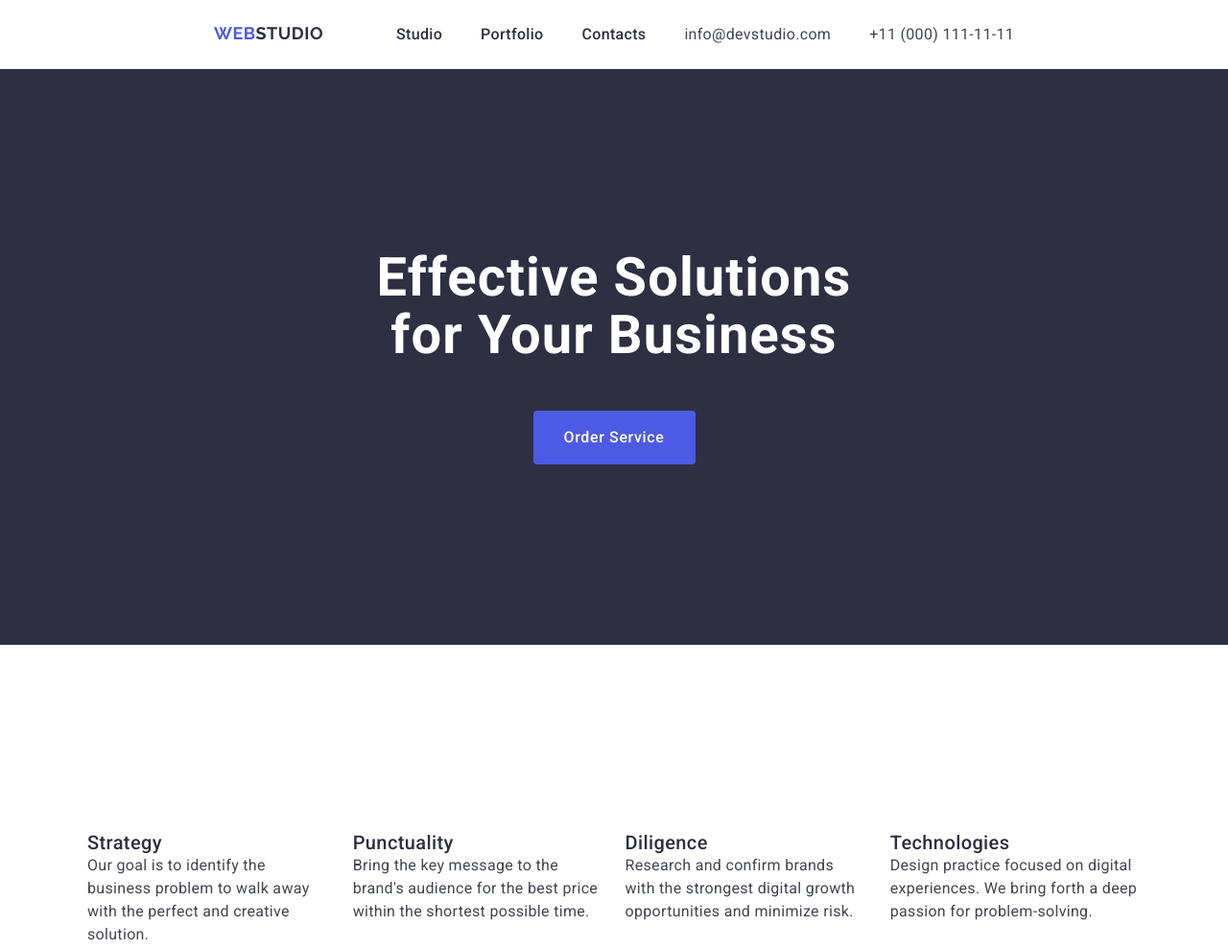
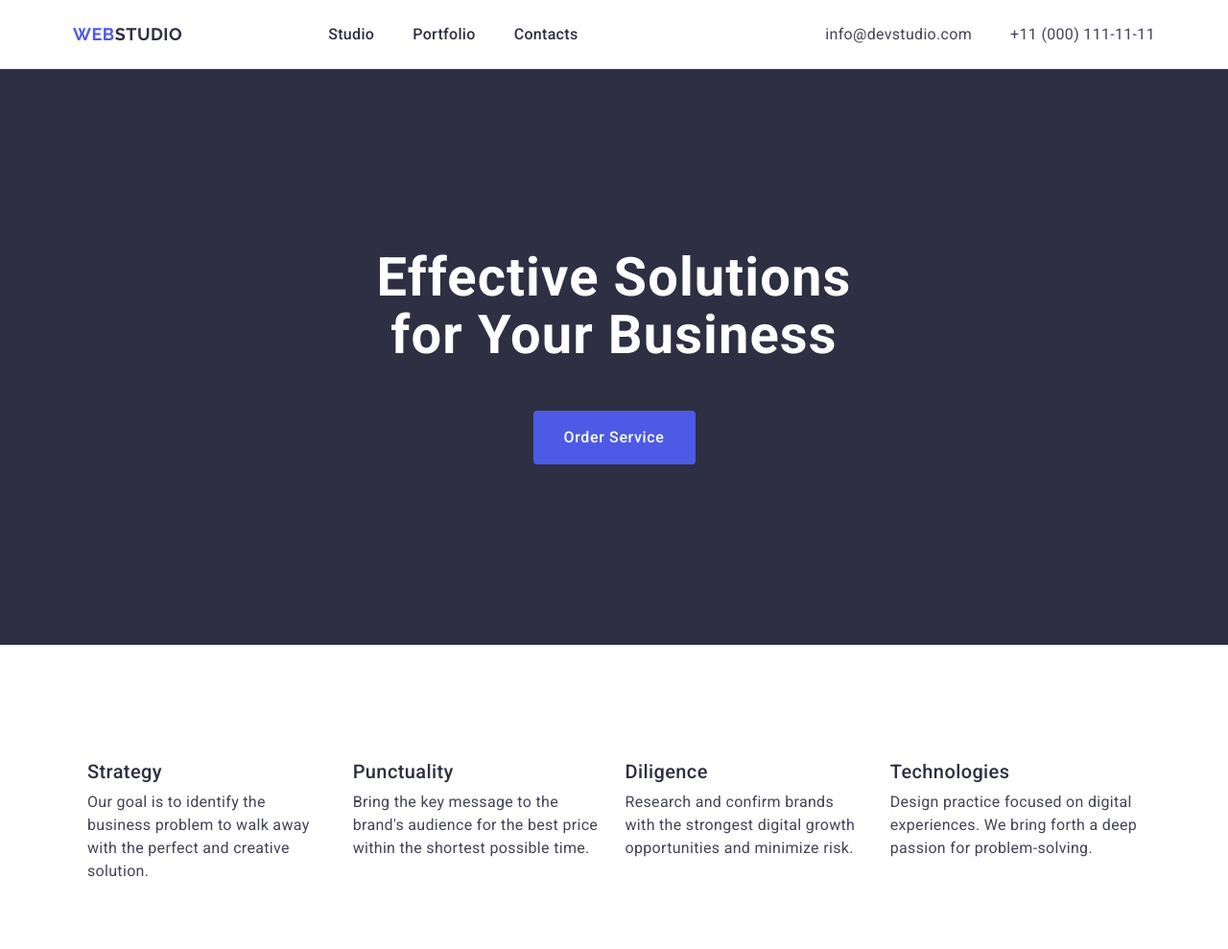
Before and after one commit to viktoriaabc/goit-markup-hw-03, a plain HTML site: page index.html in a window 1280 px wide. Shown: the top 989 px of the page at 96% size. Drawn offline with nearby package versions, Linux system fonts and the light colour scheme.

Commit message:
add css6

```diff
--- a/css/styles.css
+++ b/css/styles.css
@@ -68,9 +68,11 @@ address {
   gap: 40px;
   justify-content: space-between;
   align-items: center;
+  width: 1158px;
 }
 .nav-page {
   display: flex;
+  align-items: center;
 }
 .link-logo-header {
   font-family: "Raleway", sans-serif;
@@ -80,6 +82,7 @@ address {
   letter-spacing: 0.03em;
   text-transform: uppercase;
   color: var(--iris);
+  margin-right: 76px;
 }
 .logo-dark {
   font-family: "Raleway", sans-serif;
@@ -178,8 +181,7 @@ address {
   background-color: #404bbf;
 }
 .section-features {
-  padding-bottom: 120px;
-  padding-top: 194px;
+  padding: 120px 0;
 }
 .features-container {
   display: flex;
@@ -204,7 +206,7 @@ address {
   gap: 24px;
 }
 .features-item {
-  max-width: 264px;
+  width: calc((100%-72px) / 4);
 }
 .features-name {
   font-weight: 500;
@@ -212,6 +214,7 @@ address {
   line-height: 1.2;
   letter-spacing: 0.02em;
   color: var(--navy-blue);
+  margin-bottom: 8px;
 }
 .features-text {
   line-height: 1.5;
--- a/index.html
+++ b/index.html
@@ -81,7 +81,7 @@
                 opportunities and minimize risk.
               </p>
             </li>
-            <li>
+            <li class="features-item">
               <h3 class="features-name">Technologies</h3>
               <p class="features-text">
                 Design practice focused on digital experiences. We bring forth a
```
